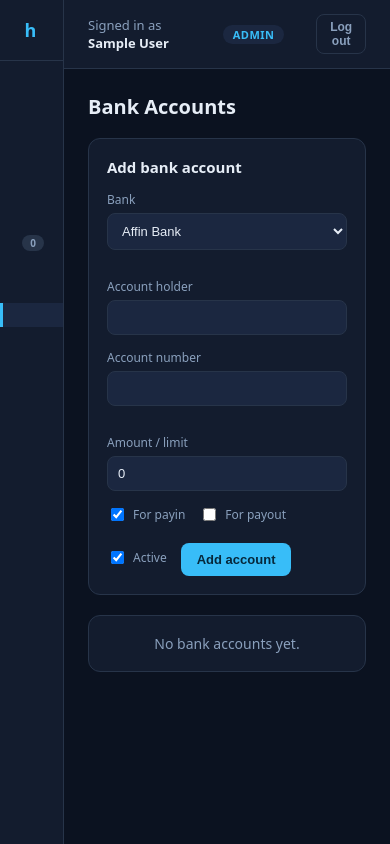
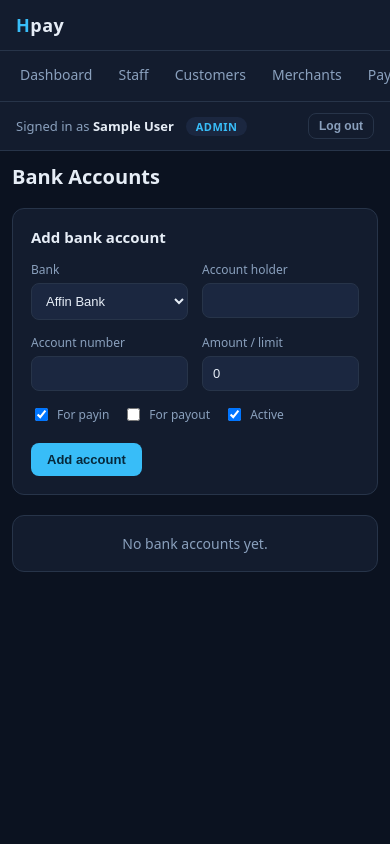
Before and after one commit to jjuser0110/notification_catcher, a Laravel app: page /bank-settings in a window 390 px wide. Run offline with Laravel 12, Linux system fonts and the light colour scheme; the visitor is signed in with stand-in values (Sample User, id 1); data comes from the database, SQL or seed files in the repository; data that the repository does not hold is empty; parts of the project's set-up code (start-up, migrations or seed data) failed here and were passed over.

Commit message:
Make hPay admin mobile responsive and rebrand to Hpay
- Stack the sidebar into a scrollable top nav with visible labels on
  phones; the old rule hid every label behind font-size:0.
- Let wide tables scroll inside their own box instead of forcing
  horizontal page scroll; wrap the topbar and reflow stat cards.
- Rename browser titles, sidebar brand, and the login page to "Hpay".

Co-Authored-By: Claude Opus 4.8 <noreply@anthropic.com>

```diff
--- a/backend/resources/views/auth/login.blade.php
+++ b/backend/resources/views/auth/login.blade.php
@@ -3,8 +3,8 @@
 
 @section('content')
 <div style="max-width: 360px; margin: 60px auto;">
-    <h1 style="text-align:center; font-size:20px;">📡 Notification Catcher</h1>
-    <p class="muted" style="text-align:center; margin-bottom:24px;">Sign in to view your devices</p>
+    <h1 style="text-align:center; font-size:20px;">Hpay</h1>
+    <p class="muted" style="text-align:center; margin-bottom:24px;">Sign in to your account</p>
 
     <form method="POST" action="{{ url('/login') }}"
           style="background:var(--panel); border:1px solid var(--line); border-radius:10px; padding:24px;">
--- a/backend/resources/views/layouts/app.blade.php
+++ b/backend/resources/views/layouts/app.blade.php
@@ -4,7 +4,7 @@
     <meta charset="utf-8">
     <meta name="viewport" content="width=device-width, initial-scale=1">
     <meta name="csrf-token" content="{{ csrf_token() }}">
-    <title>@yield('title', 'Notification Catcher')</title>
+    <title>@yield('title', 'Hpay')</title>
     <style>
         :root {
             --bg: #0f172a; --panel: #1e293b; --panel2: #273449;
@@ -57,7 +57,7 @@
 <body>
     @auth
     <header>
-        <span class="brand">📡 Notification Catcher</span>
+        <span class="brand">Hpay</span>
         <nav>
             <a href="{{ route('dashboard') }}" class="{{ request()->routeIs('dashboard') ? 'active' : '' }}">Devices</a>
             <a href="{{ route('messages') }}" class="{{ request()->routeIs('messages') ? 'active' : '' }}">Messages</a>
--- a/backend/resources/views/layouts/sidebar.blade.php
+++ b/backend/resources/views/layouts/sidebar.blade.php
@@ -4,7 +4,7 @@
     <meta charset="utf-8">
     <meta name="viewport" content="width=device-width, initial-scale=1">
     <meta name="csrf-token" content="{{ csrf_token() }}">
-    <title>@yield('title', 'hPay') — hPay</title>
+    <title>@yield('title', 'Hpay') — Hpay</title>
     <style>
         :root {
             --bg:#0b1220; --panel:#131c2e; --panel2:#1b2740; --line:#273449;
@@ -86,16 +86,37 @@
         .page-head h1 { font-size:20px; margin:0; flex:1; }
         .inline-form { display:inline; }
         code.k { background:var(--panel2); padding:2px 7px; border-radius:6px; font-size:12px; color:var(--accent); word-break:break-all; }
-        @media (max-width:820px){ .sidebar{ width:64px; } .sidebar .brand{ font-size:0; padding:18px 0; text-align:center; }
-            .sidebar .brand span{ font-size:18px; } .nav .group{ font-size:0; padding:8px; } .nav a{ font-size:0; justify-content:center; padding:12px 0; }
-            .nav a .badge{ font-size:10px; } }
+        /* Tablet / phone: stack the sidebar into a scrollable top nav, keep labels, let tables scroll */
+        @media (max-width:820px){
+            .layout{ flex-direction:column; }
+            .sidebar{ width:100%; height:auto; position:sticky; top:0; z-index:10; flex-direction:column;
+                border-right:none; border-bottom:1px solid var(--line); }
+            .sidebar .brand{ padding:13px 16px; }
+            .nav{ display:flex; flex-wrap:nowrap; overflow-x:auto; padding:4px 8px; gap:2px;
+                -webkit-overflow-scrolling:touch; }
+            .nav .group{ display:none; }
+            .nav a{ border-left:none; border-bottom:3px solid transparent; white-space:nowrap;
+                padding:10px 12px; border-radius:8px 8px 0 0; gap:6px; }
+            .nav a.active{ border-left:none; border-bottom-color:var(--accent); }
+            .topbar{ padding:11px 16px; flex-wrap:wrap; gap:8px 12px; position:static; }
+            main.content{ padding:16px; }
+            .page-head{ flex-wrap:wrap; }
+            table{ display:block; max-width:100%; overflow-x:auto;
+                -webkit-overflow-scrolling:touch; }
+            .cards{ grid-template-columns:repeat(auto-fit,minmax(130px,1fr)); }
+            .row > .field{ min-width:120px; }
+        }
+        @media (max-width:480px){
+            .cards{ grid-template-columns:1fr 1fr; }
+            main.content{ padding:12px; }
+        }
     </style>
 </head>
 <body>
 @php($u = auth()->user())
 <div class="layout">
     <aside class="sidebar">
-        <div class="brand"><span>h</span>Pay</div>
+        <div class="brand"><span>H</span>pay</div>
         <nav class="nav">
             <a href="{{ route('dashboard') }}" class="{{ request()->routeIs('dashboard') ? 'active' : '' }}">Dashboard</a>
 
```
